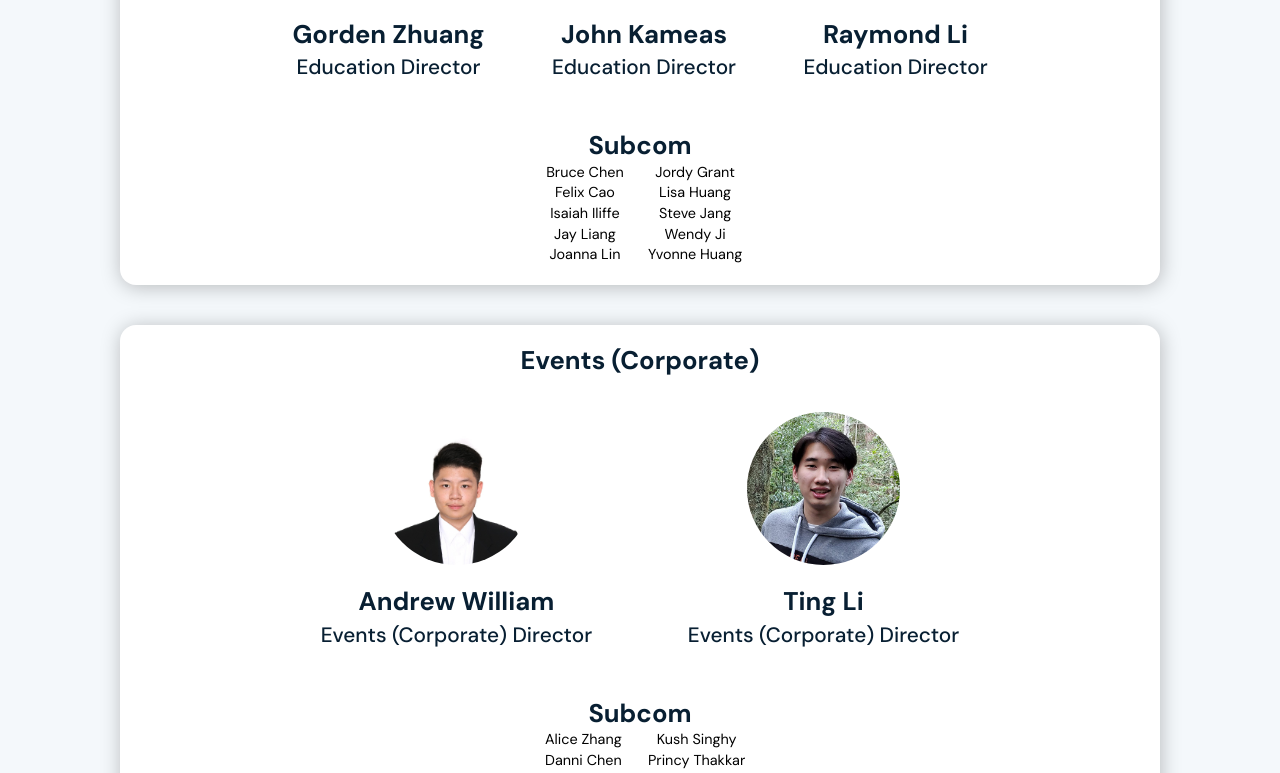
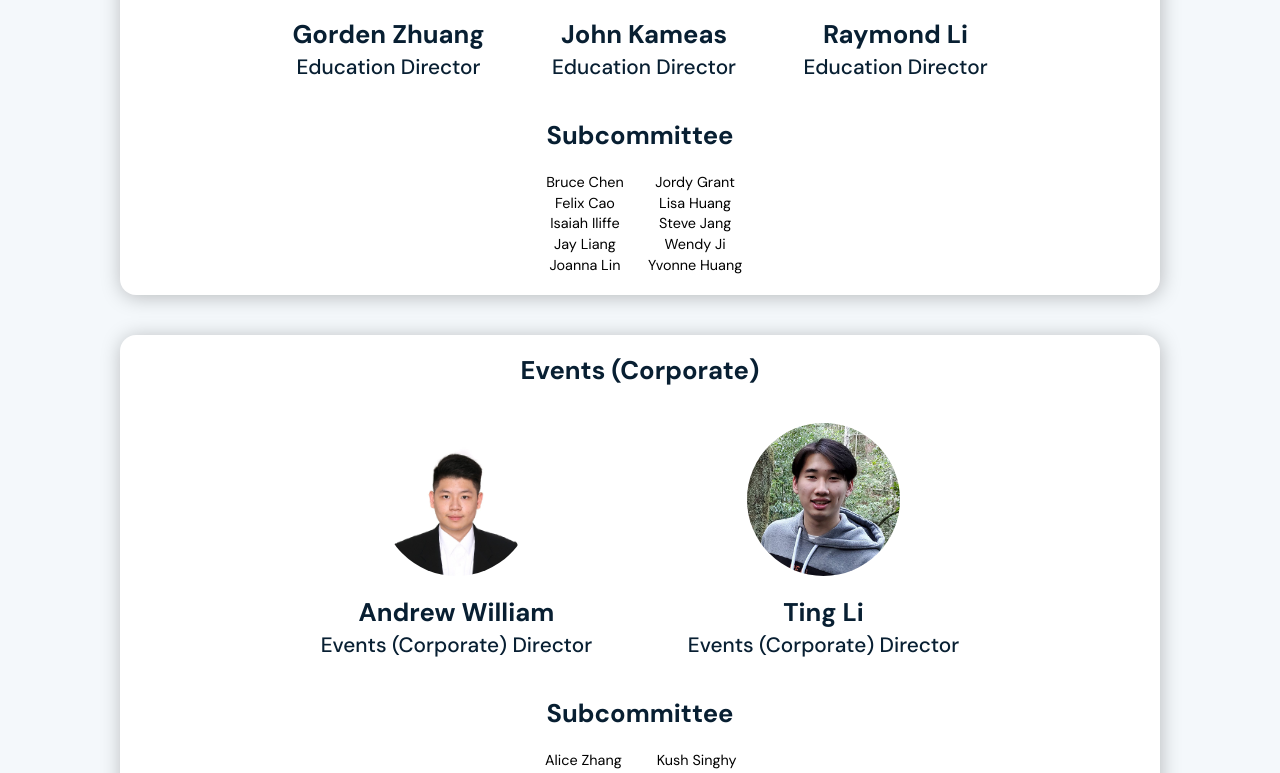
Before and after one commit to MathSocUNSW/mathsoc-website, a Next.js app in the folder frontend/: page /about/team in a window 1280 px wide. Shown: the part 1483-2256 px from the top of the page. Built offline with nearby package versions, Linux system fonts and the light colour scheme.

Commit message:
minor updates

```diff
--- a/frontend/src/components/PortfolioBox.tsx
+++ b/frontend/src/components/PortfolioBox.tsx
@@ -36,12 +36,12 @@ const Portfolio: React.FC<PortfolioProps> = ({ role, directors, subcom }) => {
       </div>
       {/*subcom*/}
       {parsedSubcom.length > 0 && (
+        <div>
+          <br />
           <Typography variant="h4" align="center">
+            Subcommittee
+          </Typography>
           <br />
-          Subcom
-          <br />
-        </Typography>
-      )}
           <div className={evenLarge && styles.evenLarge}>
             {parsedSubcom.map((person) => (
               <Typography variant="body2" align="center" key={person}>
@@ -50,6 +50,8 @@ const Portfolio: React.FC<PortfolioProps> = ({ role, directors, subcom }) => {
             ))}
           </div>
         </div>
+      )}
+    </div>
   );
 };
 
```
Lines whose indentation alone changed are shown as unchanged.
